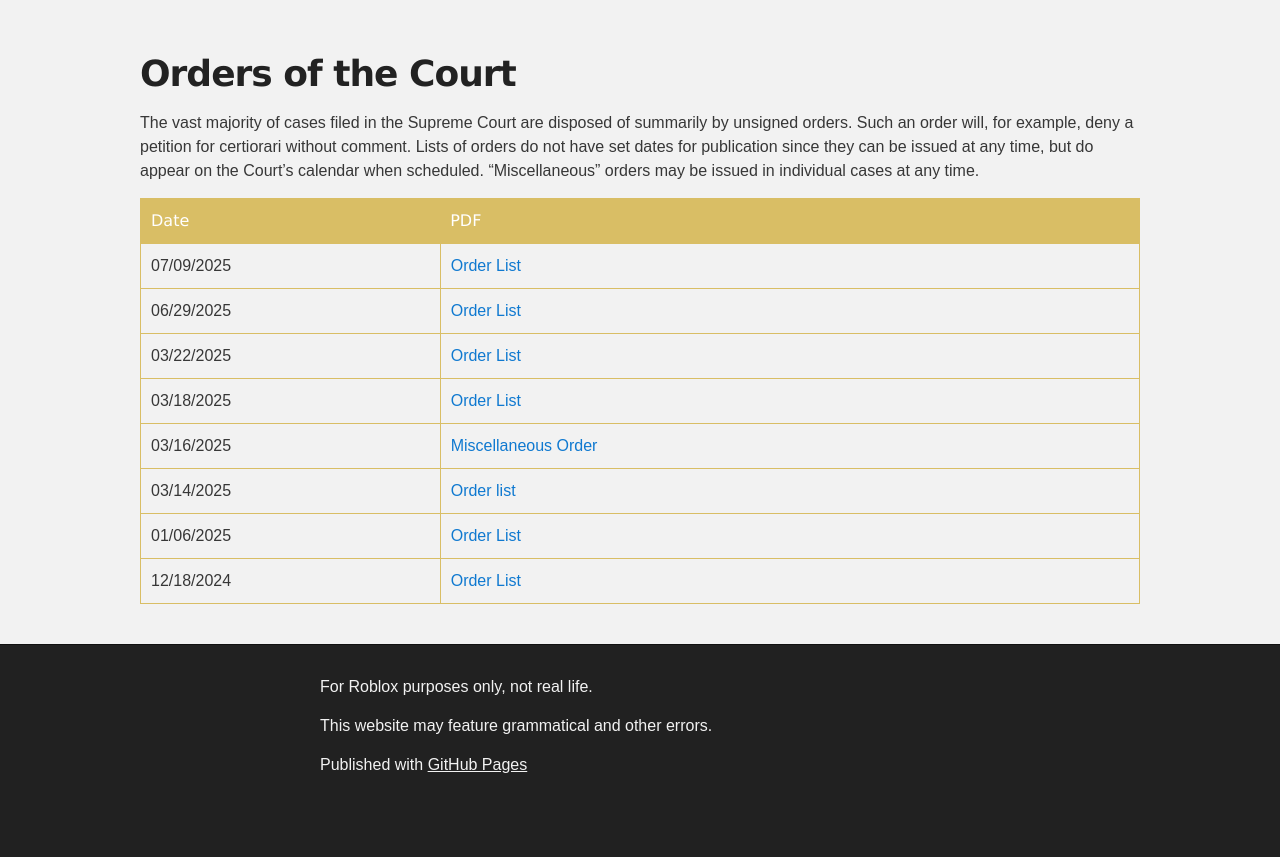
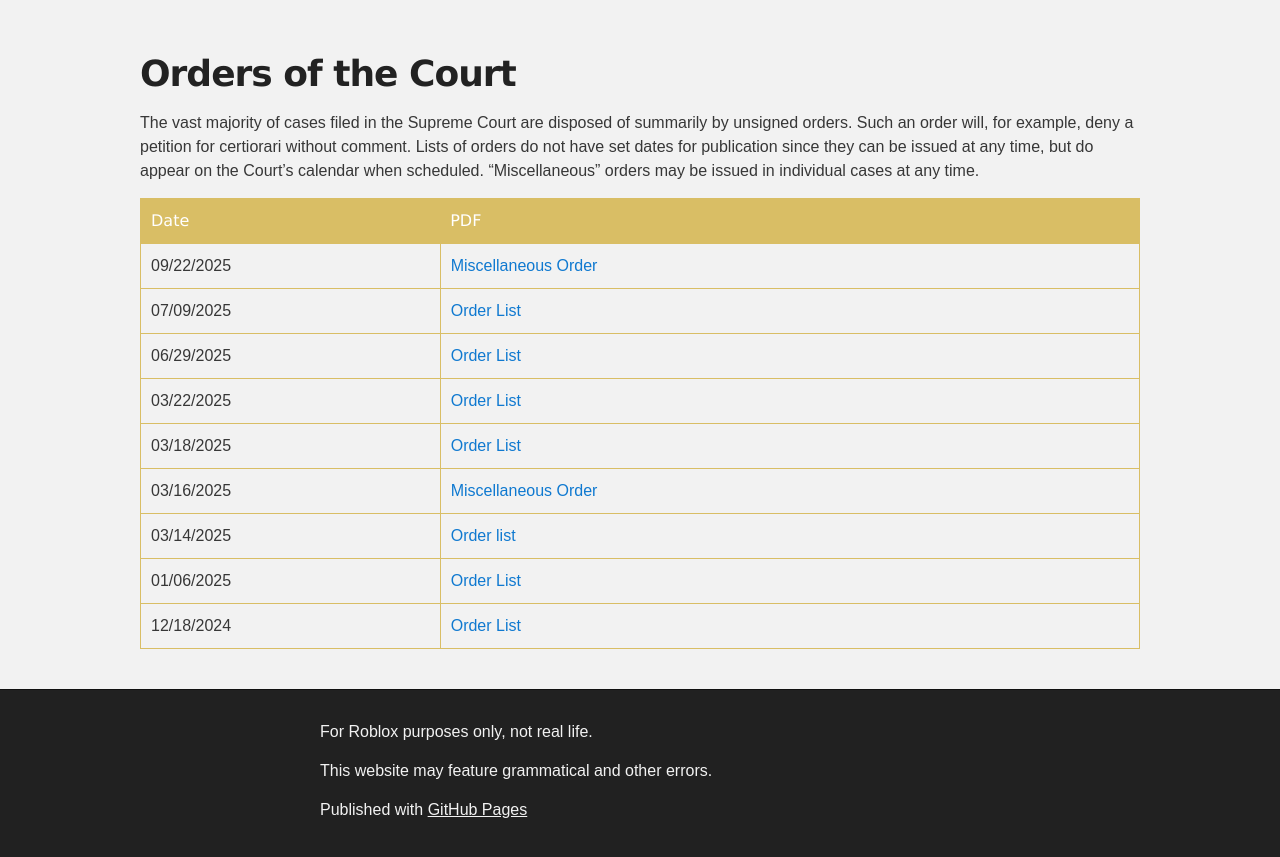
Before and after one commit to supremecourtrblx/supremecourtrblx.github.io, a Jekyll site: the page built from orders.md, in a window 1280 px wide, cut to the strip 561-1418 px from the top of the page. Built offline with Jekyll 4.4.1, drawn with Linux system fonts in a browser that asks for light colours; our own code applies the rules of GitHub Pages for plain Markdown files; before the commit the page ends 1373 px from its top, so only the background shows below that.

Commit message:
Update orders.md

```diff
--- a/orders.md
+++ b/orders.md
@@ -8,6 +8,10 @@ The vast majority of cases filed in the Supreme Court are disposed of summarily
     <tr>
         <th style="width:30%;">Date</th>
         <th>PDF</th>
+    </tr>
+        <tr>
+        <td>09/22/2025</td>
+        <td><a href="/orders/miscellaneousorder092225.pdf">Miscellaneous Order</a></td>
     </tr>
     <tr>
         <td>07/09/2025</td>
```
